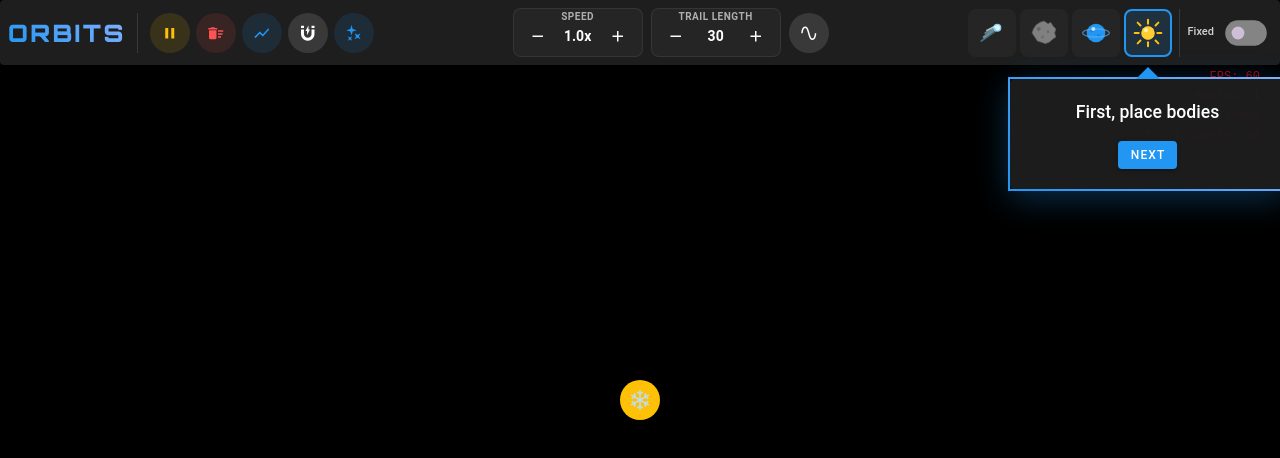
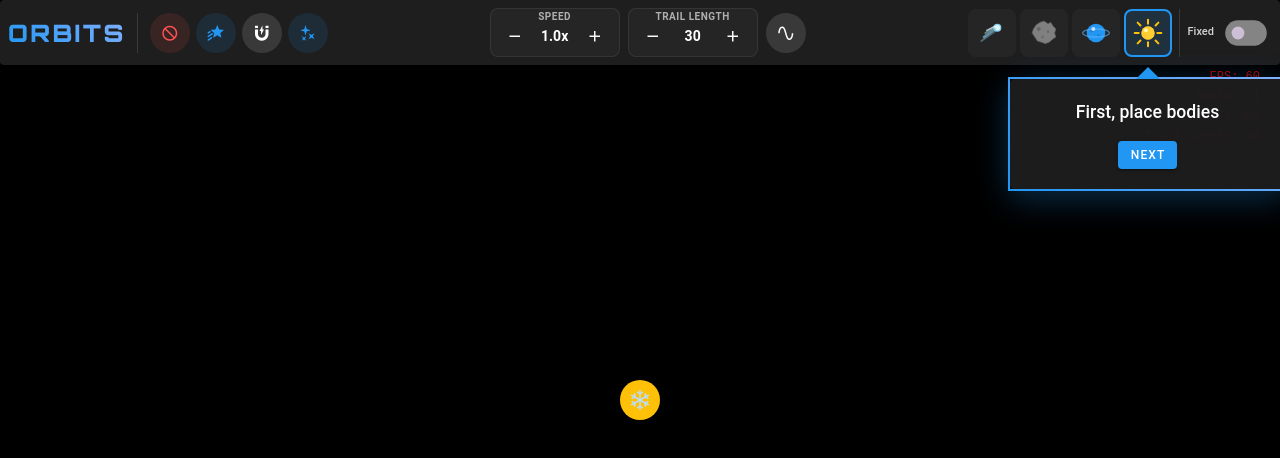
Before and after one commit to kylodren/GravitySimulator, a Vue app: page / in a window 1280 px wide. Shown: the top 458 px of the page. Built offline with nearby package versions, Linux system fonts and the light colour scheme.

Commit message:
Remove play/pause button, update icons (cancel, star-shooting), fix tour asteroid selection: prevent override when skipped, restore asteroid on skip, show final callout

```diff
--- a/src/components/IntroTour.vue
+++ b/src/components/IntroTour.vue
@@ -422,10 +422,12 @@ const nextStep = async () => {
       // Move to final step
       currentStep.value++;
       updateCalloutPosition();
+      await new Promise(resolve => setTimeout(resolve, 100));
+      calloutReady.value = true;
       break;
 
     case 4:
-      // Step 5: Finish tour
+      // Step 5: Finish tour (asteroid is already the default, no need to restore)
       sessionStorage.setItem(TOUR_COMPLETED_KEY, 'true');
       isActive.value = false;
       emit('tour-complete');
@@ -437,12 +439,27 @@ const skipTour = () => {
   // Set never show flag and complete tour
   sessionStorage.setItem(TOUR_NEVER_SHOW_KEY, 'true');
   isActive.value = false;
+
+  // Select asteroid when skipping
+  setTimeout(() => {
+    const asteroidIcon = document.querySelector('[data-body-type="asteroid"]');
+    if (asteroidIcon instanceof HTMLElement) {
+      asteroidIcon.click();
+    }
+  }, 100);
+
   emit('tour-complete');
 };
 
 const emit = defineEmits(['tour-complete']);
 
 onMounted(() => {
+  // Check if user has opted to never show tour - if so, don't override asteroid selection
+  const neverShow = sessionStorage.getItem(TOUR_NEVER_SHOW_KEY) === 'true';
+  if (neverShow) {
+    return;
+  }
+
   // Delay to ensure DOM is fully rendered
   setTimeout(() => {
     // Select sun at the start of the tour
--- a/src/components/SimulationControls.vue
+++ b/src/components/SimulationControls.vue
@@ -14,20 +14,7 @@
             <template v-slot:activator="{ props }">
               <v-btn
                 v-bind="props"
-                :icon="simulationStore.isPaused ? 'mdi-play' : 'mdi-pause'"
-                @click="simulationStore.isPaused = !simulationStore.isPaused"
-                :color="simulationStore.isPaused ? 'success' : 'warning'"
-                size="small"
-                variant="tonal"
-              ></v-btn>
-            </template>
-            <span>{{ simulationStore.isPaused ? 'Play' : 'Pause' }} (Space)</span>
-          </v-tooltip>
-          <v-tooltip location="bottom">
-            <template v-slot:activator="{ props }">
-              <v-btn
-                v-bind="props"
-                icon="mdi-delete-sweep"
+                icon="mdi-cancel"
                 @click="simulationStore.reset()"
                 color="error"
                 size="small"
@@ -40,7 +27,7 @@
             <template v-slot:activator="{ props }">
               <v-btn
                 v-bind="props"
-                :icon="simulationStore.showTrails ? 'mdi-chart-line-variant' : 'mdi-chart-line-variant'"
+                icon="mdi-star-shooting"
                 @click="simulationStore.toggleTrails()"
                 :color="simulationStore.showTrails ? 'primary' : 'default'"
                 size="small"
@@ -60,7 +47,7 @@
                 variant="tonal"
               ></v-btn>
             </template>
-            <span>Same-Type Interaction: {{ simulationStore.allowSameTypeInteraction ? 'On' : 'Off' }}</span>
+            <span>Same-Body Interaction: {{ simulationStore.allowSameTypeInteraction ? 'On' : 'Off' }}</span>
           </v-tooltip>
           <v-tooltip location="bottom">
             <template v-slot:activator="{ props }">
@@ -299,10 +286,6 @@ const handleKeyDown = (e: KeyboardEvent) => {
   if (e.target instanceof HTMLInputElement || e.target instanceof HTMLTextAreaElement) return;
 
   switch(e.key.toLowerCase()) {
-    case ' ':
-      e.preventDefault();
-      simulationStore.isPaused = !simulationStore.isPaused;
-      break;
     case 't':
       e.preventDefault();
       simulationStore.toggleTrails();
```
